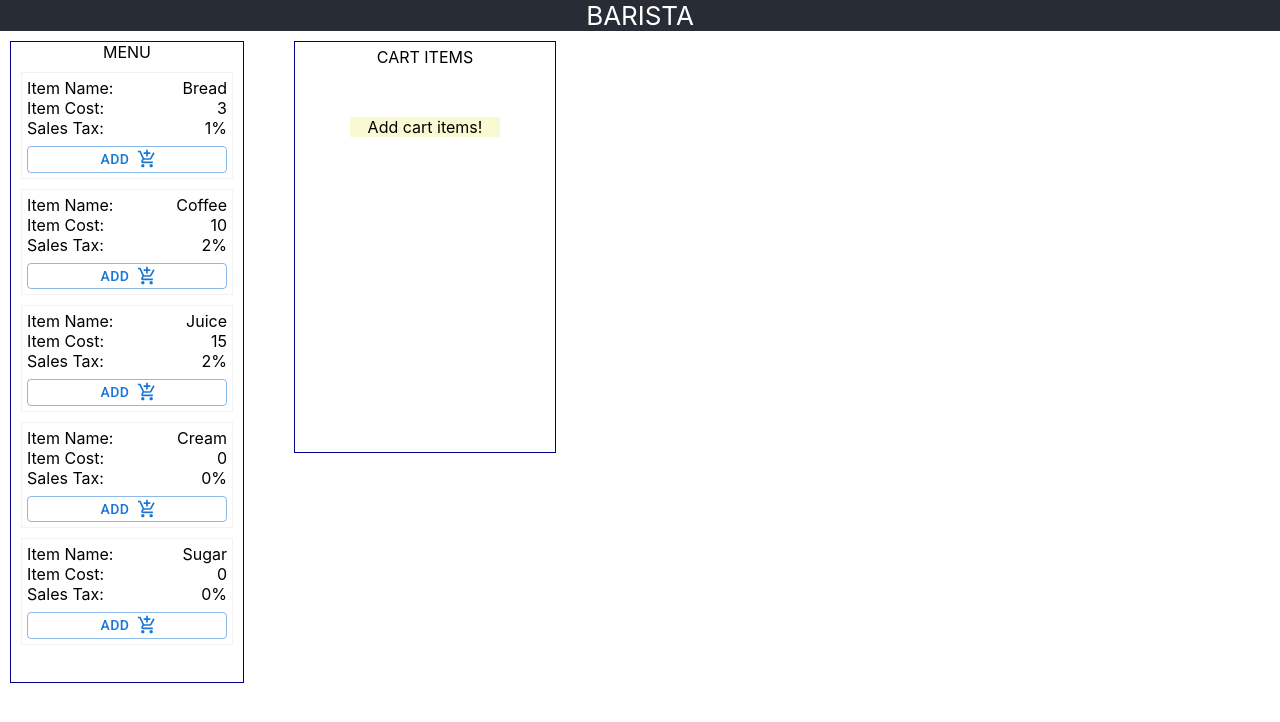
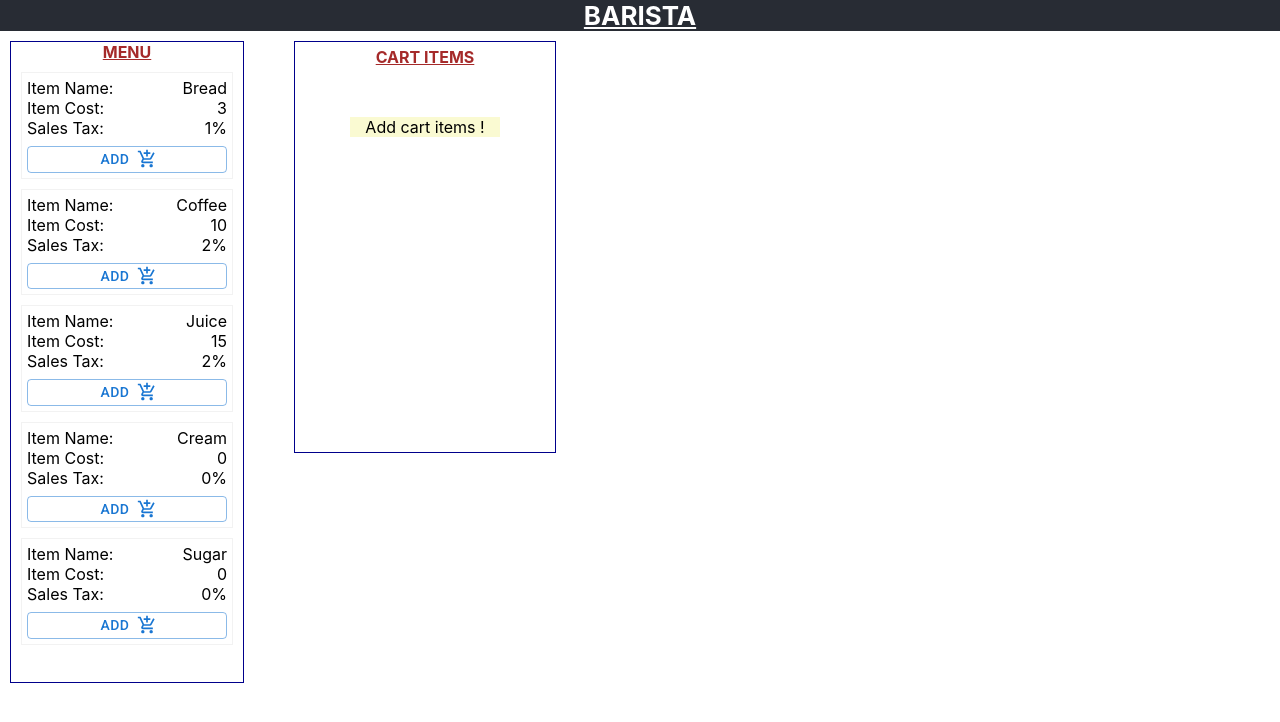
Before and after one commit to nagac121/coffee-shop, a React (Create React App) app: page / in a window 1280 px wide. Shown: the top 722 px of the page. Built offline with nearby package versions, Linux system fonts and the light colour scheme.

Commit message:
style fixes

```diff
--- a/src/components/Cart.js
+++ b/src/components/Cart.js
@@ -16,7 +16,7 @@ const Cart = ({
         return (
           <div className="cart__item" key={index}>
             <span>{cartItem.itemName}</span>
-            <span className="cart-qty-section">
+            <span>
               <IconButton
                 color="primary"
                 onClick={() => handleRemoveBtnEvent(cartItem)}
@@ -24,7 +24,7 @@ const Cart = ({
                 <RemoveSharpIcon className="cart__item--qty-icon" />
               </IconButton>
               <input
-                className="cart__item--qty"
+                className="cart__item--qty-ip"
                 disabled={true}
                 type="text"
                 value={cartItem.cartCount}
@@ -48,12 +48,12 @@ const Cart = ({
       })}
       <div>
         {Math.round(cartCost) ? (
-          <>
-            <span>Total Cost</span>
+          <div className="cart__item--cartTotal">
+            <span>Total Cost: </span>
             <span>{cartCost}</span>
-          </>
+          </div>
         ) : (
-          <div className="cart__item--cart-empty-msg">Add cart items!</div>
+          <div className="cart__item--cart-empty-msg">Add cart items !</div>
         )}
       </div>
     </div>
--- a/src/components/Menu.js
+++ b/src/components/Menu.js
@@ -5,7 +5,7 @@ import AddShoppingCartIcon from "@mui/icons-material/AddShoppingCart";
 const Menu = ({ menuData, handleAddBtnEvent }) => {
   return (
     <div className="menu">
-      <div>MENU</div>
+      <header>MENU</header>
       <div className="menu__list">
         {menuData.map((menuItem, index) => {
           return (
--- a/src/index.css
+++ b/src/index.css
@@ -11,6 +11,12 @@ body {
 code {
   font-family: source-code-pro, Menlo, Monaco, Consolas, "Courier New",
     monospace;
+}
+
+header {
+  font-weight: bold;
+  text-decoration: underline;
+  color: brown;
 }
 /* app */
 .app__sections {
@@ -72,7 +78,7 @@ code {
   padding: 5px 10px 10px;
 }
 
-.cart__item--cart-empty-msg{
+.cart__item--cart-empty-msg {
   margin: 50px;
   background: lightgoldenrodyellow;
 }
@@ -81,12 +87,13 @@ code {
   vertical-align: middle;
 }
 
-.cart__item--qty {
+.cart__item--qty-ip {
   background: lightgoldenrodyellow;
-}
-
-.cart__item--qty {
   font-weight: bold;
   text-align: center;
   width: 20px;
 }
+
+.cart__item--cartTotal{
+  margin-top: 10px;
+}
```
